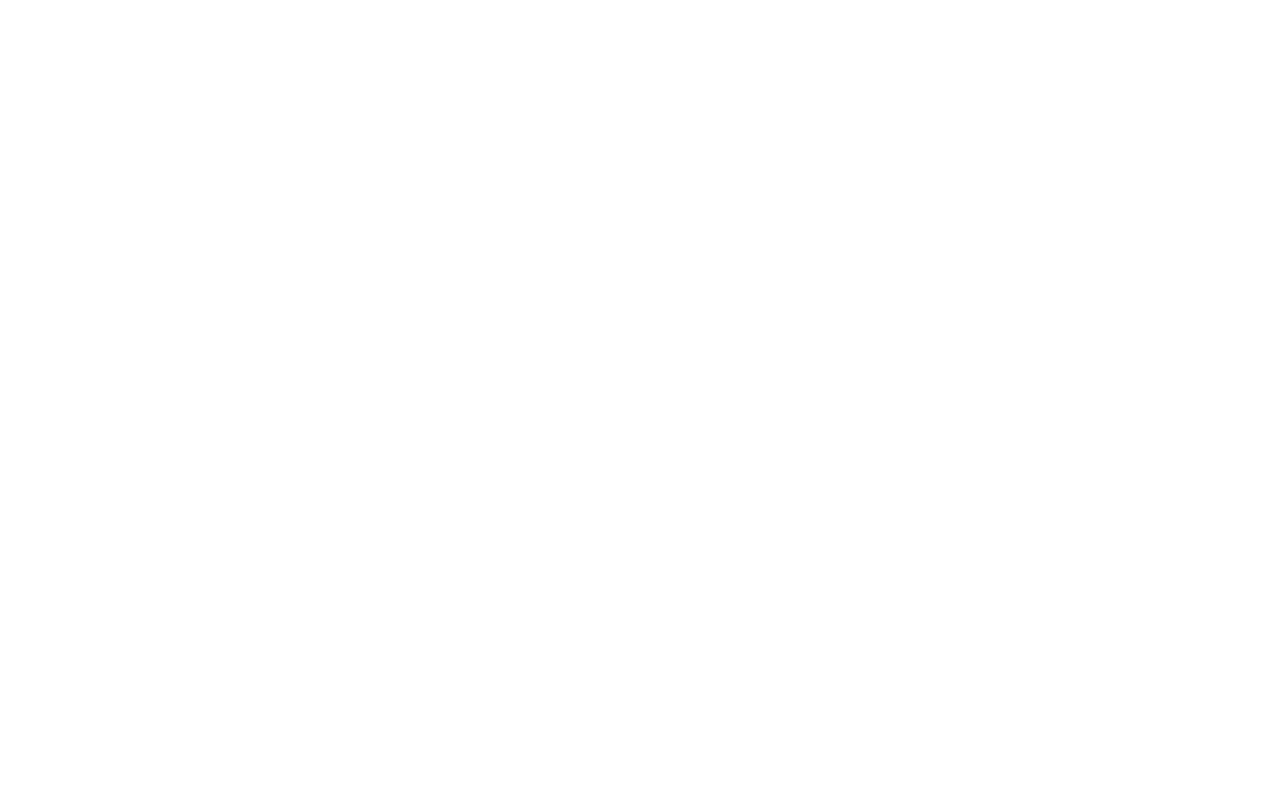
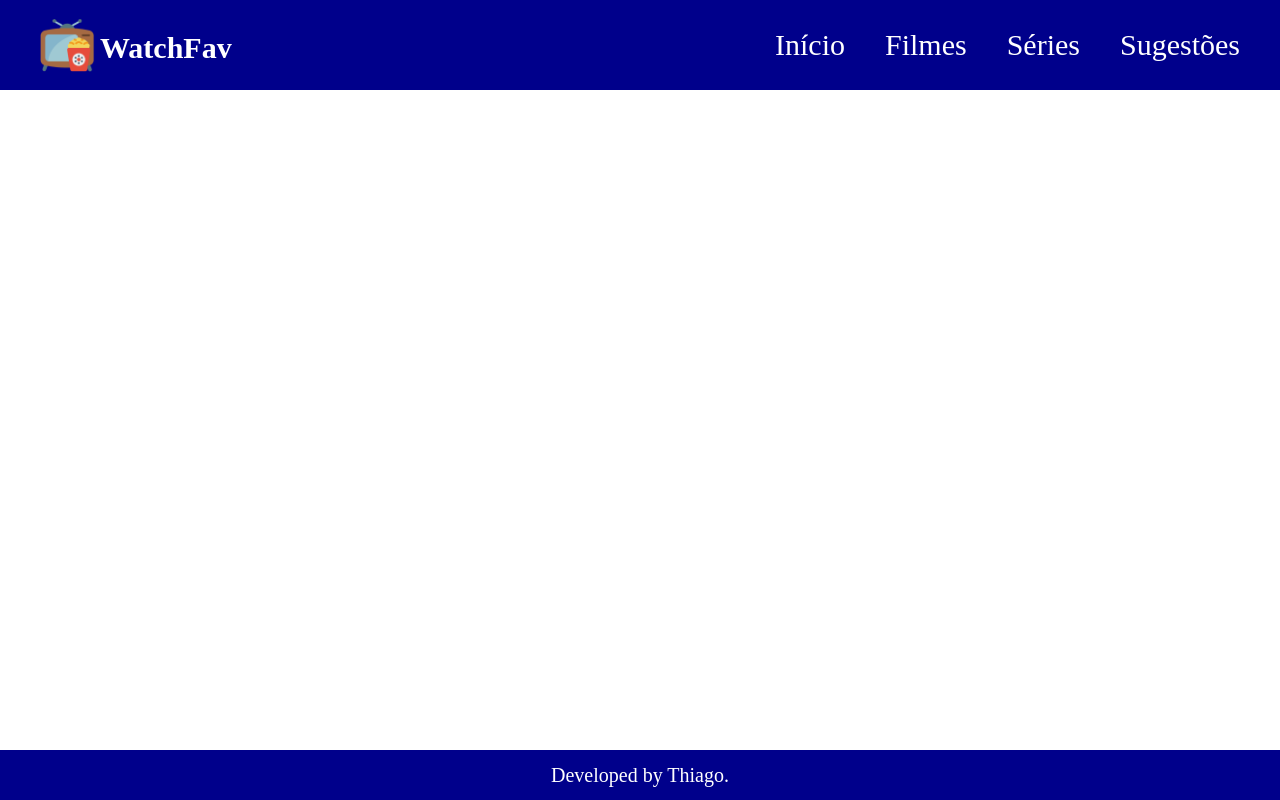
Before and after one commit to ThiagoFerreiraNunes/watch-fav, a React (Vite) app in the folder frontend/: page / in a window 1280 px wide. Before the commit this address had no page. Built offline with nearby package versions, Linux system fonts and the light colour scheme.

Commit message:
Criando a página inicial

```diff
--- a/frontend/index.html
+++ b/frontend/index.html
@@ -2,6 +2,11 @@
 <html lang="pt-br">
   <head>
     <meta charset="UTF-8" />
+    <link
+      rel="shortcut icon"
+      href="./src/assets/icon.png"
+      type="image/x-icon"
+    />
     <meta name="viewport" content="width=device-width, initial-scale=1.0" />
     <title>WatchFav</title>
   </head>
--- a/frontend/src/App.tsx
+++ b/frontend/src/App.tsx
@@ -1,10 +1,16 @@
-import { BrowserRouter, Routes } from "react-router-dom";
+import { BrowserRouter, Route, Routes } from "react-router-dom";
 import "./App.css";
+import { BasePage } from "./pages/BasePage";
+import { Home } from "./pages/Home";
 
 const App = () => {
   return (
     <BrowserRouter>
-      <Routes></Routes>
+      <Routes>
+        <Route path="/" element={<BasePage />}>
+          <Route path="/home" element={<Home />} />
+        </Route>
+      </Routes>
     </BrowserRouter>
   );
 };
--- /dev/null
+++ b/frontend/src/components/Footer/index.tsx
@@ -0,0 +1,9 @@
+import * as S from "./styles";
+
+export const Footer = () => {
+  return (
+    <S.Container>
+      <p>Developed by Thiago.</p>
+    </S.Container>
+  );
+};
--- /dev/null
+++ b/frontend/src/components/Footer/styles.ts
@@ -0,0 +1,15 @@
+import styled from "styled-components";
+
+export const Container = styled.footer`
+  display: flex;
+  align-items: center;
+  justify-content: center;
+  height: 50px;
+  background-color: #00008b;
+
+  p {
+    font-size: 20px;
+    font-weight: 500;
+    color: white;
+  }
+`;
--- /dev/null
+++ b/frontend/src/components/Header/index.tsx
@@ -0,0 +1,37 @@
+import * as S from "./styles";
+import icon from "../../assets/icon.png";
+import { useNavigate } from "react-router-dom";
+
+export const Header = () => {
+  const navigate = useNavigate();
+
+  const handleClick = () => {
+    navigate("/home");
+  };
+
+  return (
+    <S.Container>
+      <div onClick={handleClick}>
+        <img src={icon} alt="logo WatchFav" />
+        <h2>WatchFav</h2>
+      </div>
+
+      <nav>
+        <ul>
+          <li>
+            <S.StyledLink to="/home">Início</S.StyledLink>
+          </li>
+          <li>
+            <S.StyledLink to="/movies">Filmes</S.StyledLink>
+          </li>
+          <li>
+            <S.StyledLink to="/series">Séries</S.StyledLink>
+          </li>
+          <li>
+            <S.StyledLink to="/suggestions">Sugestões</S.StyledLink>
+          </li>
+        </ul>
+      </nav>
+    </S.Container>
+  );
+};
--- /dev/null
+++ b/frontend/src/components/Header/styles.ts
@@ -0,0 +1,45 @@
+import { Link } from "react-router-dom";
+import styled from "styled-components";
+
+export const Container = styled.header`
+  display: flex;
+  justify-content: space-between;
+  align-items: center;
+  padding: 0px 40px;
+  height: 90px;
+  background-color: #00008b;
+
+  > div {
+    cursor: pointer;
+    display: flex;
+    align-items: center;
+    gap: 5px;
+  }
+
+  > div h2 {
+    font-size: 30px;
+    margin-top: 5px;
+    color: white;
+  }
+
+  > div img {
+    width: 55px;
+  }
+
+  ul {
+    display: flex;
+    gap: 40px;
+    list-style-type: none;
+  }
+`;
+
+export const StyledLink = styled(Link)`
+  text-decoration: none;
+  font-size: 30px;
+  color: white;
+  transition: 0.2s ease;
+
+  &:hover {
+    opacity: 0.5;
+  }
+`;
--- /dev/null
+++ b/frontend/src/pages/BasePage/index.tsx
@@ -0,0 +1,14 @@
+import { Outlet } from "react-router-dom";
+import { Header } from "../../components/Header";
+import * as S from "./styles";
+import { Footer } from "../../components/Footer";
+
+export const BasePage = () => {
+  return (
+    <S.Container>
+      <Header />
+      <Outlet />
+      <Footer />
+    </S.Container>
+  );
+};
--- /dev/null
+++ b/frontend/src/pages/BasePage/styles.ts
@@ -0,0 +1,9 @@
+import styled from "styled-components";
+
+export const Container = styled.section`
+  width: 100%;
+  min-height: 100vh;
+  display: flex;
+  flex-direction: column;
+  justify-content: space-between;
+`;
--- /dev/null
+++ b/frontend/src/pages/Home/index.tsx
@@ -0,0 +1,28 @@
+import * as S from "./styles";
+import homeImage from "../../assets/home-img.png";
+
+export const Home = () => {
+  return (
+    <S.Container>
+      <main>
+        <h1>Bem-vindo(a) ao WatchFav!</h1>
+        <div>
+          <p>
+            Cansado de perder a conta dos filmes e séries incríveis que você
+            planeja assistir? Aquele momento de procurar algo novo e não
+            conseguir lembrar da lista que você montou mentalmente acabou!
+          </p>
+          <p>
+            O WatchFav é a sua nova aplicação web, desenhada para ser o seu
+            gerenciador definitivo de entretenimento. A missão é simples:
+            oferecer a você uma maneira prática, organizada e intuitiva de
+            acompanhar tudo o que você ama no mundo do cinema e das séries.
+          </p>
+        </div>
+      </main>
+      <aside>
+        <img src={homeImage} alt="logo WatchFav" />
+      </aside>
+    </S.Container>
+  );
+};
--- /dev/null
+++ b/frontend/src/pages/Home/styles.ts
@@ -0,0 +1,42 @@
+import styled from "styled-components";
+
+export const Container = styled.section`
+  padding: 40px 40px;
+  display: flex;
+  gap: 110px;
+  justify-content: space-between;
+  align-items: center;
+  background-color: white;
+  height: calc(100vh - 140px);
+
+  > main {
+    width: 50%;
+    display: flex;
+    flex-direction: column;
+    gap: 20px;
+
+    h1 {
+      font-size: 40px;
+    }
+
+    div {
+      display: flex;
+      flex-direction: column;
+      gap: 10px;
+      text-align: justify;
+
+      p {
+        font-size: 24px;
+      }
+    }
+  }
+
+  > aside {
+    width: 100%;
+    width: fit-content;
+
+    img {
+      width: 600px;
+    }
+  }
+`;
```
Also changed, not shown: frontend/src/assets/home-img.png (added), frontend/src/assets/icon.png (added).
